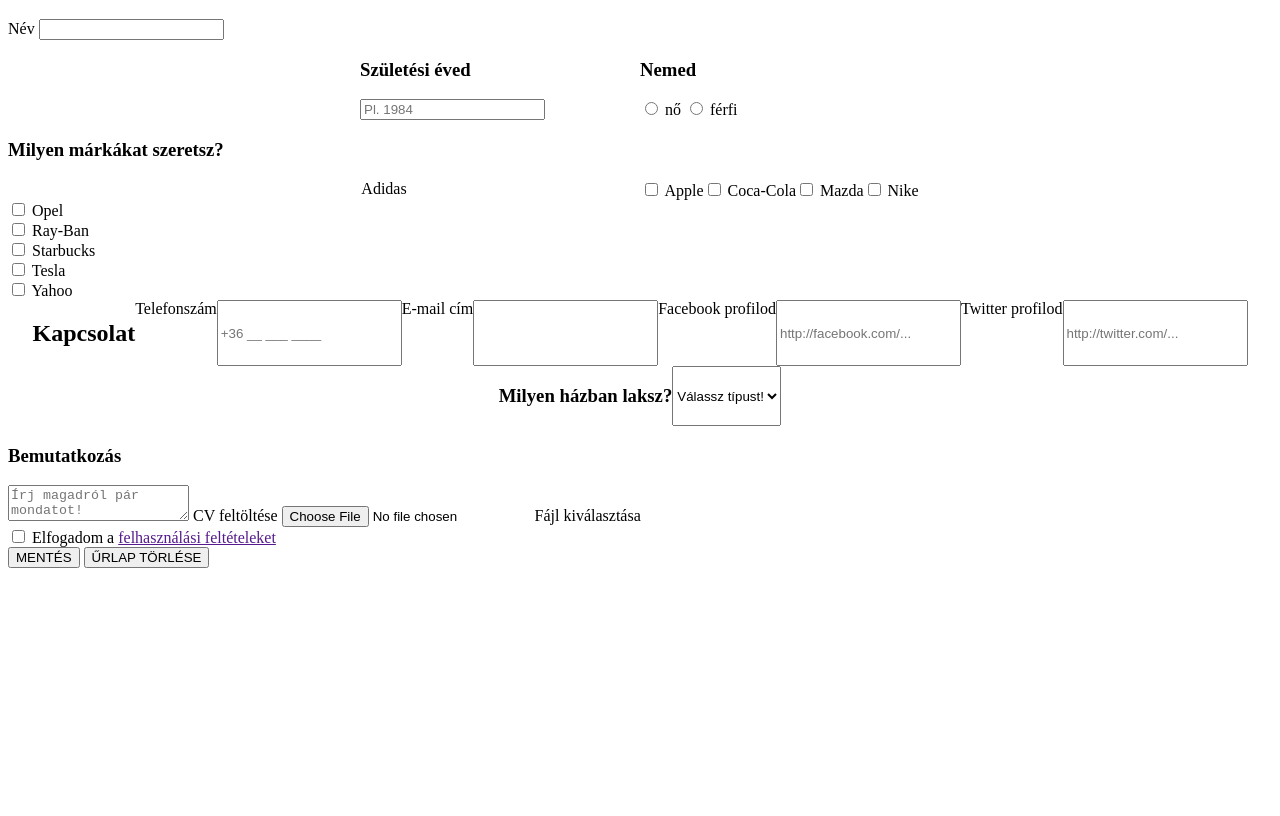
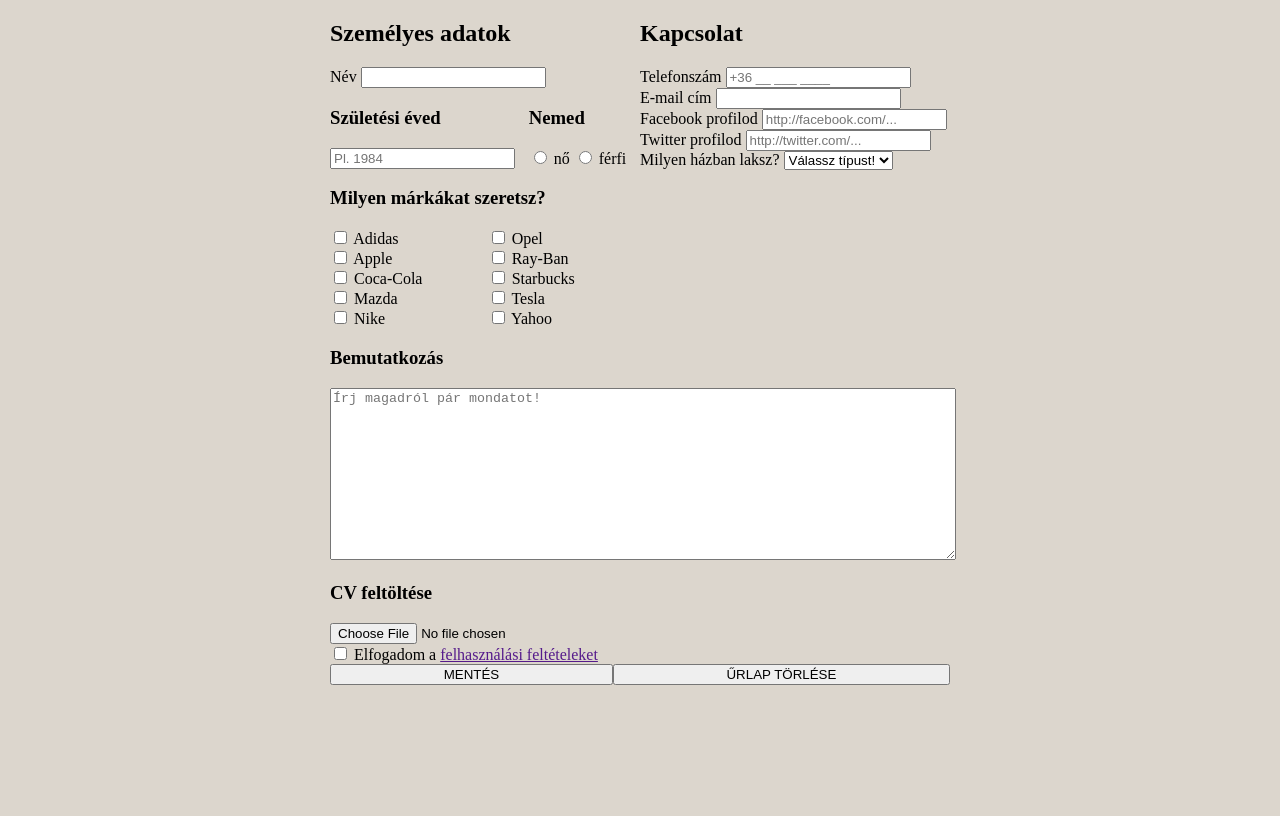
Before and after one commit to greenfox-zerda-lasers/GergoV, a plain HTML site: page week-02/day-2/index.html in a window 1280 px wide. Shown: the part 108-924 px from the top of the page. Before the commit the page ends 800 px from the top, so only its background shows below. Drawn offline with Linux system fonts and the light colour scheme.

Commit message:
Main layout ok. Task: use block elements instead of DIVs as much as you can.

```diff
--- a/week-02/day-2/index.html
+++ b/week-02/day-2/index.html
@@ -5,24 +5,28 @@
 
     <meta charset="utf-8">
     <link rel="stylesheet" type="text/css" href="style.css">
-<title>*** Form customization ***</title>
+    <title>*** FORM - Profil ***</title>
 
   </head>
 
 <body>
 
-  <form action="/profil-entries" method="post">
+  <form action="#" method="post">
 
     <h1>Profil</h1>
 
     <!-- === KÉTHASÁBOS SZEKCIÓ = *START* === -->
+    <div class="flex-container">
 
-      <!-- == Személyes adatok hasáb *START* == -->
+      <!-- == SZEMÉLYES ADATOK hasáb *START* == -->
+      <div class="flex-item upper">
         <h2>Személyes adatok</h2>
 
         <!-- Név mező *Start*-->
+        <div>
           <label for="nev">Név</label>
-      <input type="text" id="nev" name="user_name">
+          <input type="text" id="nev" name="user_name" required>
+        </div>
         <!-- Név mező *End*-->
 
         <!-- Születési éved + Nemed kéthasábos *Start* -->
@@ -30,7 +34,6 @@
 
           <!-- Születési éved *Start* -->
           <div class="flex-item">
-
             <h3>Születési éved</h3>
 
             <label for="szuletesi-ev"></label>
@@ -40,7 +43,6 @@
 
           <!-- Nemed *Start* -->
           <div class="flex-item">
-
             <h3>Nemed</h3>
 
             <input type="radio" id="nem" name="user_gender">
@@ -48,22 +50,23 @@
 
             <input type="radio" id="nem" name="user_gender">
             <label for="nem">férfi</label>
-
           </div>
           <!-- Nemed *End* -->
 
         </div>
         <!-- Születési éved + Nemed kéthasábos *End* -->
 
-      <!-- Milyen márkákat szeretsz? kéthasábos *START* -->
+        <!-- Lovebrands - Kérdés szakasz *START* -->
         <div>
           <h3>Milyen márkákat szeretsz?</h3>
 
-        <!-- Flex szakasz *START* -->
+            <!-- Lovebrands - flex - *START* -->
             <div class="flex-container">
 
-          <!-- Első oszlop *Start* -->
-          <div class="flex-item" id="adidas" name="user_lovebrands">
+              <!-- LB - Első oszlop *Start* -->
+              <div class="flex-item">
+                <div>
+                  <input type="checkbox" id="adidas" name="user_lovebrands">
                   <label for="adidas">Adidas</label>
                 </div>
 
@@ -87,9 +90,9 @@
                   <label for="nike">Nike</label>
                 </div>
             </div>
-          <!-- Első oszlop *End* -->
+              <!-- LB - Első oszlop *End* -->
 
-          <!-- Második oszlop *Start* -->
+              <!-- LB - Második oszlop *Start* -->
               <div class="flex-item">
                 <div>
                   <input type="checkbox" id="opel" name="user_lovebrands">
@@ -116,49 +119,63 @@
                   <label for="yahoo">Yahoo</label>
                 </div>
             </div>
-          <!-- Második oszlop *End* -->
+              <!-- LB - Második oszlop *End* -->
 
           </div>
-      <!-- Flex szakasz *END* -->
+          <!-- Lovebrands - flex - *END* -->
 
         </div>
-      <!-- Milyen márkákat szeretsz? Kéthasábos *END* -->
+        <!-- Lovebrands - kérdés szakasz - *END* -->
 
-      <!-- == Kapcsolat hasáb *START* == -->
-      <div class="flex-container">
+      </div>
+      <!-- == SZEMÉLYES ADATOK hasáb *END* == -->
+
+      <!-- == KAPCSOLAT hasáb *START* == -->
+      <div class="flex-item upper">
         <h2>Kapcsolat</h2>
 
+        <div>
           <label for="telefonszam">Telefonszám</label>
-        <input type="tel" id="telefonszam" name="user_phone" placeholder="+36 __ ___ ____">
+          <input type="tel" id="telefonszam" name="user_phone" placeholder="+36 __ ___ ____" required>
+        </div>
 
-
+        <div>
           <label for="e-mail">E-mail cím</label>
           <input type="email" id="e-mail" name="user_email" placeholder="">
+        </div>
 
+        <div>
           <label for="facebook">Facebook profilod</label>
           <input type="text" id="facebook" name="user_fb" placeholder="http://facebook.com/...">
+        </div>
 
+        <div>
           <label for="twitter">Twitter profilod</label>
           <input type="text" id="twitter" name="user_fb" placeholder="http://twitter.com/...">
+        </div>
 
-        <h3>Milyen házban laksz?</h3>
-        <select name="user_hometype" placeholder="Válassz típust!">
+        <div>
+          <label for="otthontipus">Milyen házban laksz?</label>
+          <select name="user_hometype" id="otthontipus">
               <option value="value1">Válassz típust!</option>
           </select>
           </div>
-      <!-- == Kapcsolat hasáb *END* == -->
+      </div>
+      <!-- == KAPCSOLAT hasáb *END* == -->
 
+    </div>
     <!-- === KÉTHASÁBOS SZEKCIÓ = *END* === -->
-  </div>
-
 
 <!-- === ALSÓ VÍZSZINTES HASÁB *START* === -->
       <div>
         <h3>Bemutatkozás</h3>
-        <textarea name="user_introduction" placeholder="Írj magadról pár mondatot!"></textarea>
+        <textarea name="user_introduction" placeholder="Írj magadról pár mondatot!" required></textarea>
 
-        <label for="cv">CV feltöltése</label>
-        <input type="file" name="user_cv" id="cv">Fájl kiválasztása</input>
+
+        <div>
+          <h3>CV feltöltése</h3>
+          <input type="file" name="user_cv" id="cv"></input>
+        </div>
 
         <div>
           <input type="checkbox" id="feltetelek" name="user_accept">
@@ -166,10 +183,9 @@
         </div>
 
         <!-- Alsó gombok kéthasábos *Start* -->
-        <div>
-          <button type="submit">MENTÉS</button>
-
-          <button type="reset">ŰRLAP TÖRLÉSE</button>
+        <div class="flex-container button-box">
+          <button class="flex-item" type="submit">MENTÉS</button>
+          <button class="flex-item" type="reset">ŰRLAP TÖRLÉSE</button>
         </div>
         <!-- Alsó gombok kéthasábos *End* -->
 
--- a/week-02/day-2/style.css
+++ b/week-02/day-2/style.css
@@ -1,10 +1,51 @@
+/* Week-02 Day-02 Tuesday, === Exercise: FORM =*/
+
+
+/* Layout */
+
+body {
+  background-color: RGB(220,214,205);
+  width: 820px;
+  height: 1000px;
+  margin: 0 auto;
+}
+
+form {
+  width: 620px;
+  margin: 50px 100px;
+}
+
+textarea {
+  width: 100%;
+  height: 166px;
+}
+
+
+
+/* Flex tools */
+
 .flex-container {
-  widt: 600px;
   display: flex;
   flex-wrap: wrap;
   justify-content: center;
 }
 
 .flex-item {
-  width: 280px;
+  flex-grow: 1;
 }
+
+/* Upper main sections */
+.upper {
+  width: 298px;
+}
+
+/* Buttons at the end */
+.button-box {
+  display: flex;
+  justify-content: center;
+}
+
+.button {
+  flex-grow: 0;
+  width: 20%;
+}
```
Lines whose indentation alone changed are shown as unchanged.
